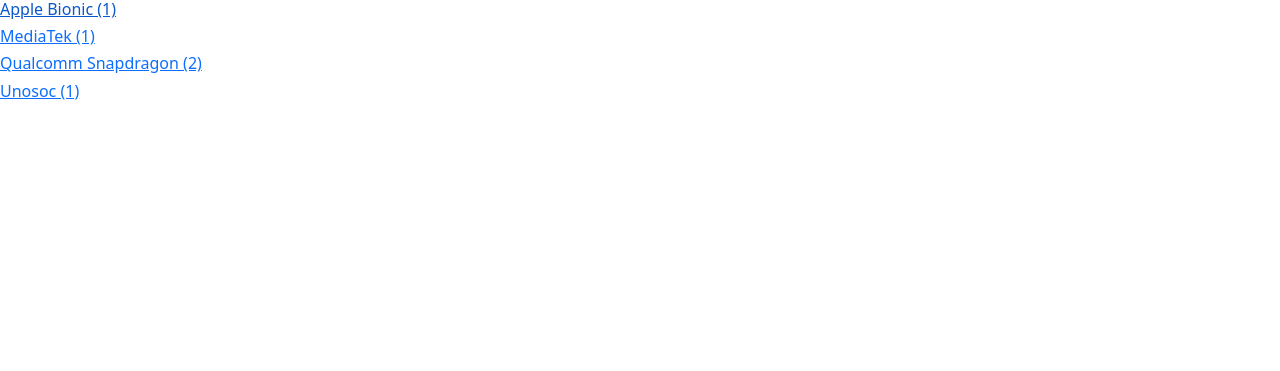
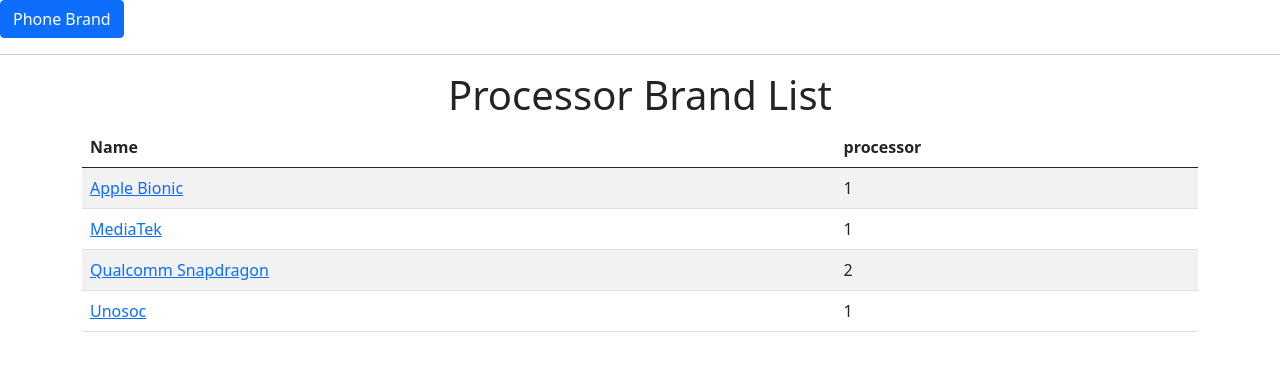
Before and after one commit to engnraminul/Phone-Store, a Django app: page / in a window 1280 px wide. Shown: the top 371 px of the page. Run offline with Django 4.2, Linux system fonts and the light colour scheme; data comes from the database, SQL or seed files in the repository; both versions use the stored data as it was after the commit; parts of the project's set-up code (start-up, migrations or seed data) failed here and were passed over.

Commit message:
Brand to processor list with slug url

```diff
--- a/Phone/models.py
+++ b/Phone/models.py
@@ -1,6 +1,7 @@
 from distutils.command.upload import upload
 from enum import unique
 from pyexpat import model
+from unicodedata import category
 from django.db import models
 from django.forms import CharField, SlugField
 from django.utils.text import slugify
@@ -27,7 +28,7 @@ class ProcessorBrand(models.Model):
 
 
 class Processor(models.Model):
-    brand = models.ForeignKey('ProcessorBrand', on_delete=models.PROTECT, related_name='Processor_Brand', null=True)
+    brand = models.ForeignKey('ProcessorBrand', on_delete=models.PROTECT, related_name='Processor_Brand', null=True, blank=True)
     title = models.CharField(max_length=100, blank=False, null=False, unique=True)
     chipset = models.CharField(max_length=120, blank=True, null=True)
     cpu = models.CharField(max_length=150, blank=True, null=True)
@@ -35,7 +36,7 @@ class Processor(models.Model):
     nm = models.CharField(max_length=20, blank=True, null=True)
     released = models.DateField()
     seo_title = models.CharField(max_length=70)
-    seo_des = models.TextField(max_length=160)
+    seo_des = models.TextField(max_length=None)
     slug = models.SlugField(max_length=70, null=True, blank=True, unique=True)
 
     def save(self, *args, **kwargs):
@@ -67,3 +68,22 @@ class PhoneBrand(models.Model):
 
     class Meta:
         ordering= ['name']
+
+
+
+class Phone(models.Model):
+    STATUS = (
+        ("Released", "Released"),
+        ("Upcoming","Upcoming"),
+        ("Rumor", "Rumor"),
+        ("Draft", "Draft"),
+    )
+    #Basic Informations
+    model = models.CharField(max_length=50)
+    brand = models.ForeignKey(PhoneBrand, on_delete=models.PROTECT, null=True, blank=True)
+    category = models.CharField(max_length=50)
+    status = models.CharField(max_length=20, choices=STATUS)
+    annoucement = models.DateField()
+    release = models.DateField()
+
+    processor = models.ForeignKey(Processor, on_delete=models.PROTECT, null=True, blank=True)
--- a/Phone/urls.py
+++ b/Phone/urls.py
@@ -2,8 +2,11 @@ from django import views
 from django.contrib import admin
 from django.urls import path
 from Phone import views
+
 app_name = 'Phone'
+
 urlpatterns = [
     path('', views.ProcessorBrandList.as_view(), name='processor'),
-    path('<slug>/<int:id>', views.ProcessorList, name="processor_list" ),
+    path('<slug>', views.ProcessorList, name="processor_list" ),
+    path('brand/', views.PhoneBrandList, name="phone_brand_list"),
 ]
--- a/Phone/views.py
+++ b/Phone/views.py
@@ -1,7 +1,7 @@
 from unicodedata import name
 from django.shortcuts import render, get_object_or_404, HttpResponse
 from django.views.generic import ListView, DetailView, TemplateView
-from .models import ProcessorBrand, Processor
+from .models import PhoneBrand, ProcessorBrand, Processor
 
 
 class ProcessorBrandList(ListView):
@@ -9,22 +9,43 @@ class ProcessorBrandList(ListView):
     template_name = 'processor/brand.html'
 
 
-# class ProcessorList(ListView):
-#     model = Processor
-#     template_name = 'processor/processor_list.html'
+# class PhoneBrandList(ListView):
+#     model = PhoneBrand
+#     template_name = 'phone/phone_brand.html'
 
+def PhoneBrandList(request):
+    brandlist = PhoneBrand.objects.all()
 
-def ProcessorList(request, slug, id):
+    context = {
+        'brandlist': brandlist
+    }
 
-    processor_list = Processor.objects.filter(brand_id = id)
-    brand = ProcessorBrand.objects.get(id = id)
-    brand.Processor_Brand.all()
+    return render(request, 'phone/phone_brand.html', context)
+
+# def ProcessorList(request, slug, id):
+
+#     processor_list = Processor.objects.filter(brand_id = id)
+#     brand = ProcessorBrand.objects.get(id = id)
+#     brand.Processor_Brand.all()
 
 
 
+#     context={
+#         'processor_list':processor_list,
+#         'brand':brand,
+#         }
+
+#     return render(request, 'processor/processor_list.html', context )
+
+
+def ProcessorList(request, slug):
+    brands=ProcessorBrand.objects.get(slug=slug)
+    all_processor=Processor.objects.filter(brand=brands)
+    print(all_processor)
+
     context={
-        'processor_list':processor_list,
-        'brand':brand,
-        }
+        "brand":brands,
+        "all_processor":all_processor,
+    }
 
-    return render(request, 'processor/processor_list.html', context )
+    return render(request, 'processor/processor_list.html', context)
--- a/StoreMain/urls.py
+++ b/StoreMain/urls.py
@@ -2,9 +2,12 @@ from django import views
 from django.contrib import admin
 from django.urls import path, include
 from StoreMain import views
-
+from django.conf import settings
+from django.conf.urls.static import static
 urlpatterns = [
     path('admin/', admin.site.urls),
     path('', include('Phone.urls')),
     path('home/', views.index, name="index"),
 ]
+urlpatterns += static(settings.STATIC_URL, document_root=settings.STATIC_ROOT)
+urlpatterns += static(settings.MEDIA_URL, document_root=settings.MEDIA_ROOT)
--- a/templates/processor/brand.html
+++ b/templates/processor/brand.html
@@ -2,13 +2,34 @@
 
 {% block body %}
 
-{% for brand in object_list %}
+<a class="btn btn-primary" href="{% url 'Phone:phone_brand_list' %} ">Phone Brand<a/>
 
+    <hr/>
 
-<h6><a href="{% url 'Phone:processor_list' slug=brand.slug  id=brand.id %}">{{brand.name}} ({{brand.Processor_Brand.count}})</a></h6>
-
-{% endfor %}
+    <p class="h1 text-center">Processor Brand List</p>
 
 
 
+<div class="container">
+
+<table class="table table-striped">
+    <thead>
+      <tr>
+        <th scope="col">Name</th>
+        <th scope="col">processor</th>
+
+      </tr>
+    </thead>
+    <tbody>
+        {% for brand in object_list %}
+      <tr>
+        <td><a href="{% url 'Phone:processor_list' slug=brand.slug %}">{{brand.name}} </a></td>
+        <td>{{brand.Processor_Brand.count}}</td>
+
+      </tr>
+      {% endfor %}
+    </tbody>
+  </table>
+<div/>
+
 {% endblock %}
```
Also changed, not shown: StoreMain/settings.py (+8 -6 lines), templates/phone/phone_brand.html (added, +20 -0 lines), templates/processor/processor_list.html (+25 -3 lines), db.sqlite3, media/brands/samsung.jpg (added).
